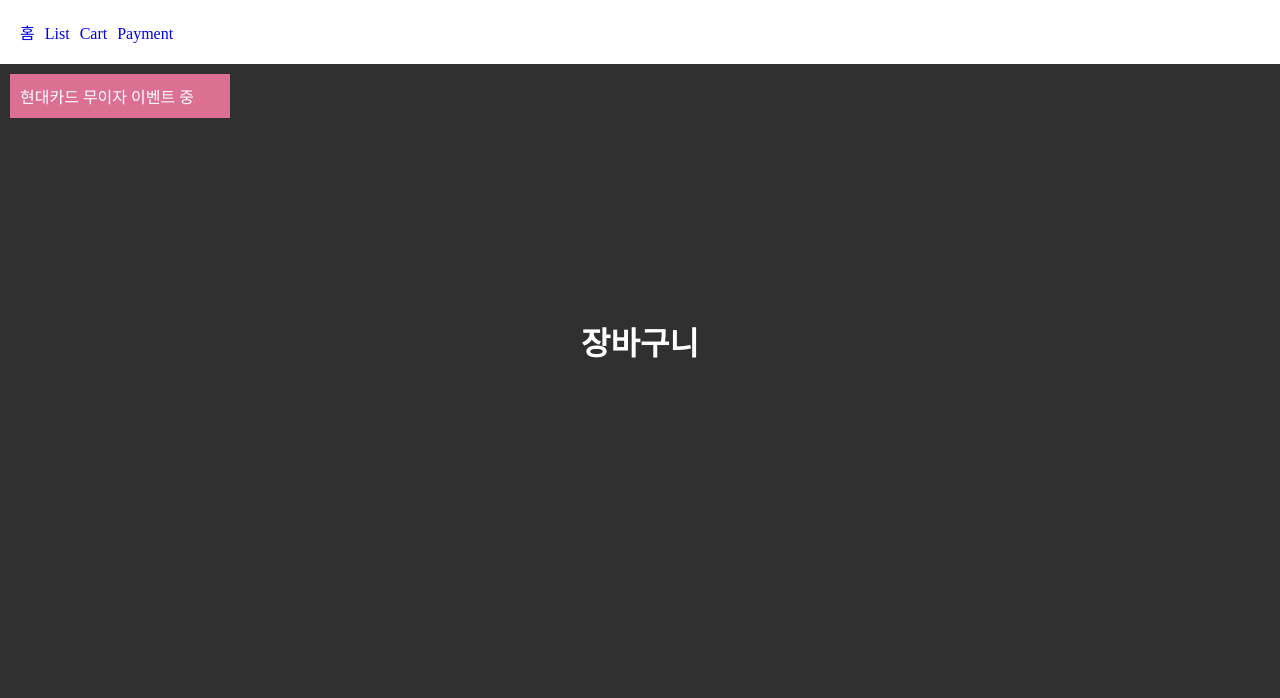
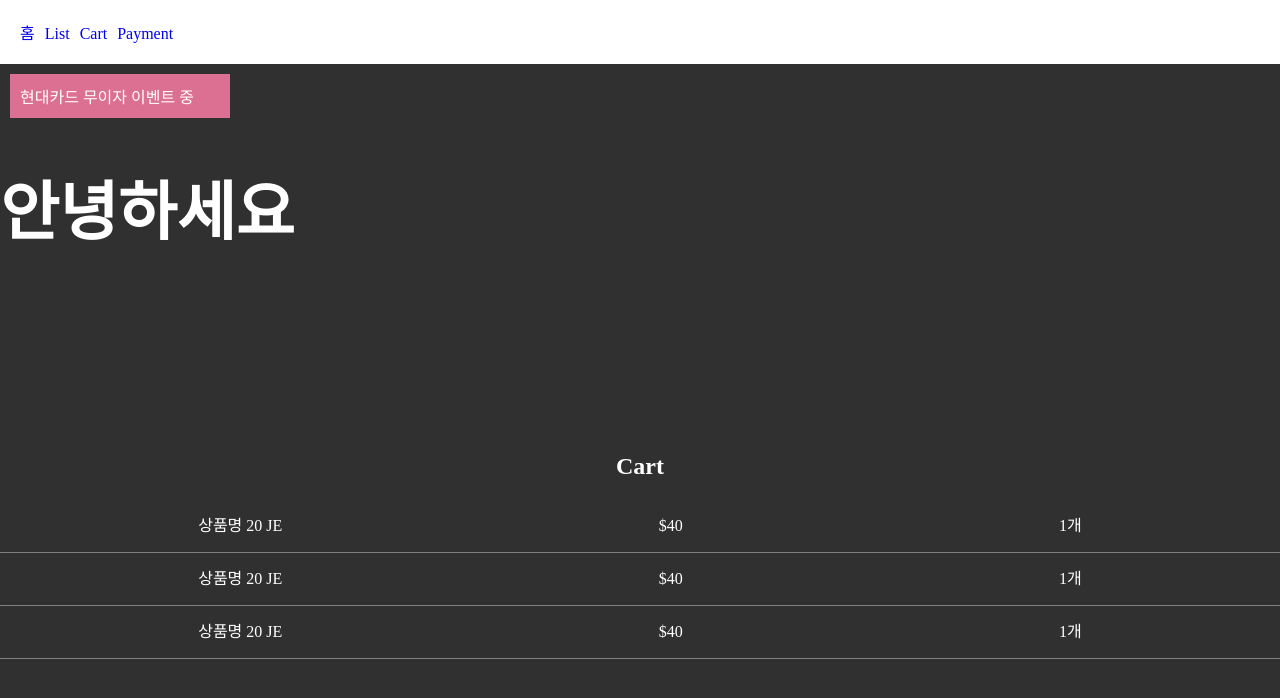
Before and after one commit to INDIRA-JE/study-next, a Next.js app: page /cart in a window 1280 px wide. Shown: the top 698 px of the page. Built offline with nearby package versions, Linux system fonts and the light colour scheme.

Commit message:
Client/Server Component, Import 문법

```diff
--- /dev/null
+++ b/app/cart/data.js
@@ -0,0 +1,9 @@
+let age = 20;
+let name = "JE";
+function Add() {}
+
+// 한개만 사용 할 때
+export default age;
+
+// 여러개(변수, 함수)를 사용 할 때
+export { age, name, Add };
--- /dev/null
+++ b/app/cart/hi.js
@@ -0,0 +1,7 @@
+export default function Hi() {
+  return (
+    <div>
+      <h1>안녕하세요</h1>
+    </div>
+  );
+}
--- a/app/cart/page.js
+++ b/app/cart/page.js
@@ -1,7 +1,30 @@
+// import age from "./data";
+import { age, name, Add } from "./data";
+// 숙제
+import Hi from "./hi";
+
 export default function Cart() {
   return (
     <div>
-      <h1 className="title">장바구니</h1>
+      <h1>
+        <Hi />
+      </h1>
+      <h2 className="title">Cart</h2>
+      <CartItem />
+      <CartItem />
+      <CartItem />
     </div>
   );
 }
+
+function CartItem() {
+  return (
+    <div className="cart-item">
+      <p>
+        상품명 {age} {name}
+      </p>
+      <p>$40</p>
+      <p>1개</p>
+    </div>
+  );
+}
--- a/app/globals.css
+++ b/app/globals.css
@@ -68,3 +68,23 @@ body {
   width: 200px;
   background-color: palevioletred;
 }
+
+/* food img */
+.food-img {
+  width: 100%;
+  height: auto;
+}
+
+/* Cart page */
+.cart-item {
+  /* 요소 안의 여백 */
+  padding: 10px;
+  /* 가로 정렬 */
+  display: flex;
+  /*? 가로 사이의 여백 */
+  justify-content: space-around;
+  /*? 보더 아래 부분 1px 굵기  */
+  border-bottom: 1px solid grey;
+  /*? 요소와 보더 사이의 세로 여백 */
+  line-height: 0px;
+}
--- a/app/list/page.js
+++ b/app/list/page.js
@@ -17,28 +17,23 @@ export default function List() {
   //   return 10;
   // });
   // console.log(b);
-  */
-
   상품.map((a, b) => {
     // console.log("상품 a : ", a);
     // console.log("순서 b : ", b);
   });
+  */
 
   return (
     <div>
       <h3 className="title">상품목록</h3>
       {상품.map((product, sequence) => {
-        // console.log("product : ", product);
-        // console.log("sequence", sequence);
-
         return (
           <div className="food" key={sequence}>
             <h4>
-              {/* 나의 풀이 : 순서를 주고 상품명을 출력 */}
-              {sequence}, {product} $40
-              {/* 정답 2가지
-              {상품[sequence]} $40
-              {product} $40 */}
+              {/* 이미지 추가 */}
+              <img src={"/food" + sequence + ".png"} className="food-img" />
+              {/* 상품 적용 : 순서대로 */}
+              {product} $40
             </h4>
           </div>
         );
```
